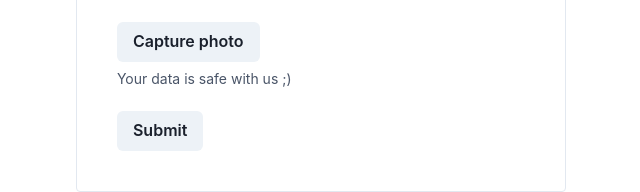
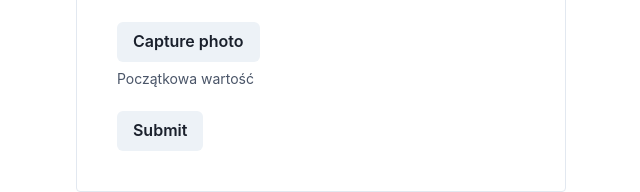
Before and after one commit to Loczki/BeSober, a React (Create React App) app in the folder frontend/drunk-detection/: page / in a window 1280 px wide. Shown: the part 444-636 px from the top of the page, without its empty margins (319-959 px from the left). Built offline with nearby package versions, Linux system fonts and the light colour scheme; no server answers.

Commit message:
pijany albo nie

```diff
--- a/frontend/drunk-detection/src/App.js
+++ b/frontend/drunk-detection/src/App.js
@@ -46,6 +46,7 @@ function App() {
     submitForm(input);
   };
 
+  const [myVar, setMyVar] = useState('Początkowa wartość');
 
   const submitForm = async (file) => {
     const formData = new FormData();
@@ -78,13 +79,19 @@ function App() {
           localStorage.setItem(new Date().getTime(), parsed)
 
           // wypisywanie calego
-          console.log("Caly localStorage:")
-          var itemCount = localStorage.length;
-          for (var i = 0; i < itemCount; i++) {
-              var key = localStorage.key(i);
-              var value = localStorage.getItem(key);
-              console.log("Klucz: " + key + ", Wartość: " + value);
+          // console.log("Caly localStorage:")
+          // var itemCount = localStorage.length;
+          // for (var i = 0; i < itemCount; i++) {
+          //     var key = localStorage.key(i);
+          //     var value = localStorage.getItem(key);
+          //     console.log("Klucz: " + key + ", Wartość: " + value);
+          // }
+          if (parsed == 1) {
+            setMyVar("Pijany jak bela");
+          } else {
+            setMyVar("Chyba trzezwy chlopak")
           }
+
         } else {
           console.log("localStorage spadl z rowerka");
         }
@@ -197,8 +204,9 @@ function App() {
                   capture()
                 }}>Capture photo</Button>
                 <FormHelperText>
-                  Your data is safe with us ;&#41;
+                  {myVar}
                 </FormHelperText>
+
               </FormControl>
               <Button
                 mt="24px"
```
